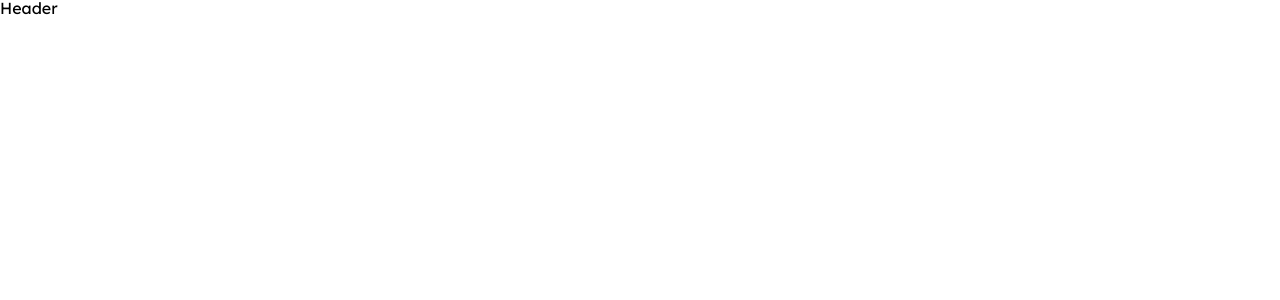
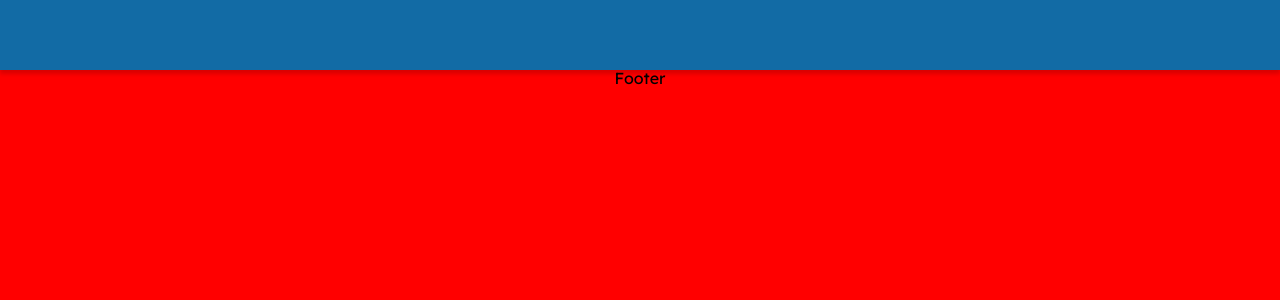
Before and after one commit to gabriel-victor933/projeto11-Trackit, a React (Create React App) app: page /hoje in a window 1280 px wide. Shown: the top 300 px of the page. Built offline with nearby package versions, Linux system fonts and the light colour scheme.

Commit message:
iniciando header

```diff
--- a/src/Context.js
+++ b/src/Context.js
@@ -4,7 +4,14 @@ const AppContext = createContext({})
 
 const AppProvider = ({children}) => {
 
-    const [perfil, setPerfil] = useState({})
+    const [perfil, setPerfil] = useState({
+        "id": 8249,
+        "name": "gabriel",
+        "image": "https://cbissn.ibict.br/images/phocagallery/galeria2/thumbs/phoca_thumb_l_image03_grd.png",
+        "email": "gabrielvictoralvessantana@gmail.com",
+        "password": "01234567",
+        "token": "eyJhbGciOiJIUzI1NiIsInR5cCI6IkpXVCJ9.eyJpZCI6ODI0OSwiaWF0IjoxNjc4OTAwNzI2fQ.3h365qG4QnPB0d0jWGQgZgRPYsFewF8lCgt1ovJy2xw"
+    })
 
 
     return (
--- a/src/pages/Hoje.js
+++ b/src/pages/Hoje.js
@@ -1,6 +1,8 @@
 import { useContext } from "react"
 import { AppContext } from "../Context"
+import Footer from "./components/Footer"
 import Header from "./components/Header"
+import styled from "styled-components"
 
 const Hoje = () => {
 
@@ -9,8 +11,22 @@ const Hoje = () => {
     console.log(perfil)
 
     return (
+        <Tela>
         <Header />
+        <Footer />
+        </Tela>
     )
 }
 
 export default Hoje
+
+
+const Tela = styled.div`
+    background-color: red;
+    display: flex;
+    flex-direction: column;
+    justify-content: flex-start;
+    align-items: center;
+    width: 100%;
+    min-height: 100vh;
+`;
--- a/src/pages/components/Header.js
+++ b/src/pages/components/Header.js
@@ -1,9 +1,23 @@
+import { useContext } from "react"
+import { AppContext } from "../../Context"
+import styled from "styled-components"
 
 const Header = () => {
 
+    const {perfil} = useContext(AppContext)
+
     return (
-        <div>Header</div>
+        <Block>
+
+        </Block>
     )
 }
 
 export default Header
+
+const Block = styled.header`
+    width: 100%;
+    height: 70px;
+    background: #126BA5;
+    box-shadow: 0px 4px 4px rgba(0, 0, 0, 0.15);
+`;
--- a/src/style/GlobalStyle.js
+++ b/src/style/GlobalStyle.js
@@ -6,10 +6,6 @@ const GlobalStyle =createGlobalStyle`
         min-height: 100vh;
         font-family: "Lexend Deca";
 
-        > div {
-            width: 100%;
-            min-height: 100vh;
-        }
     }
 
 
```
